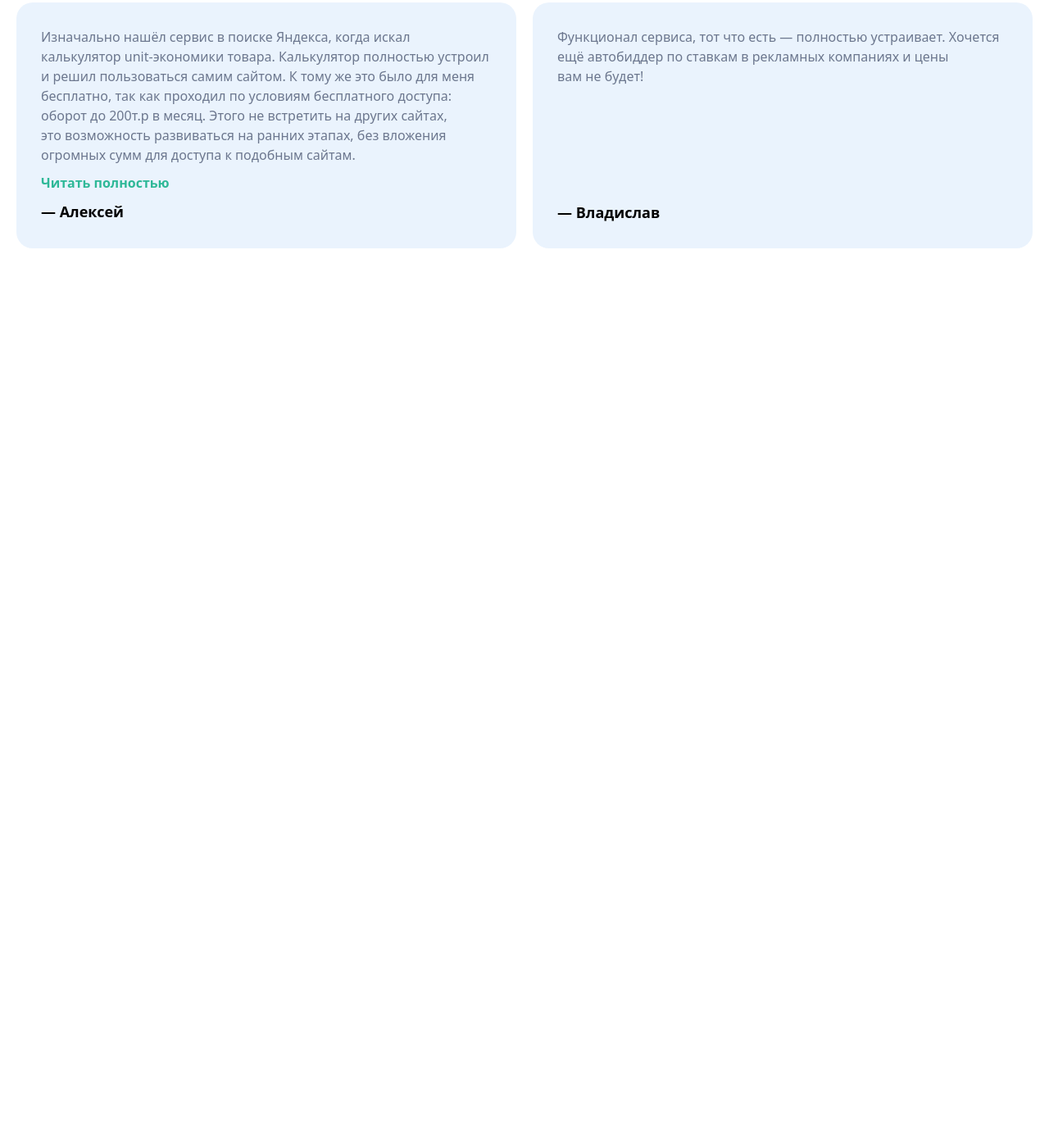
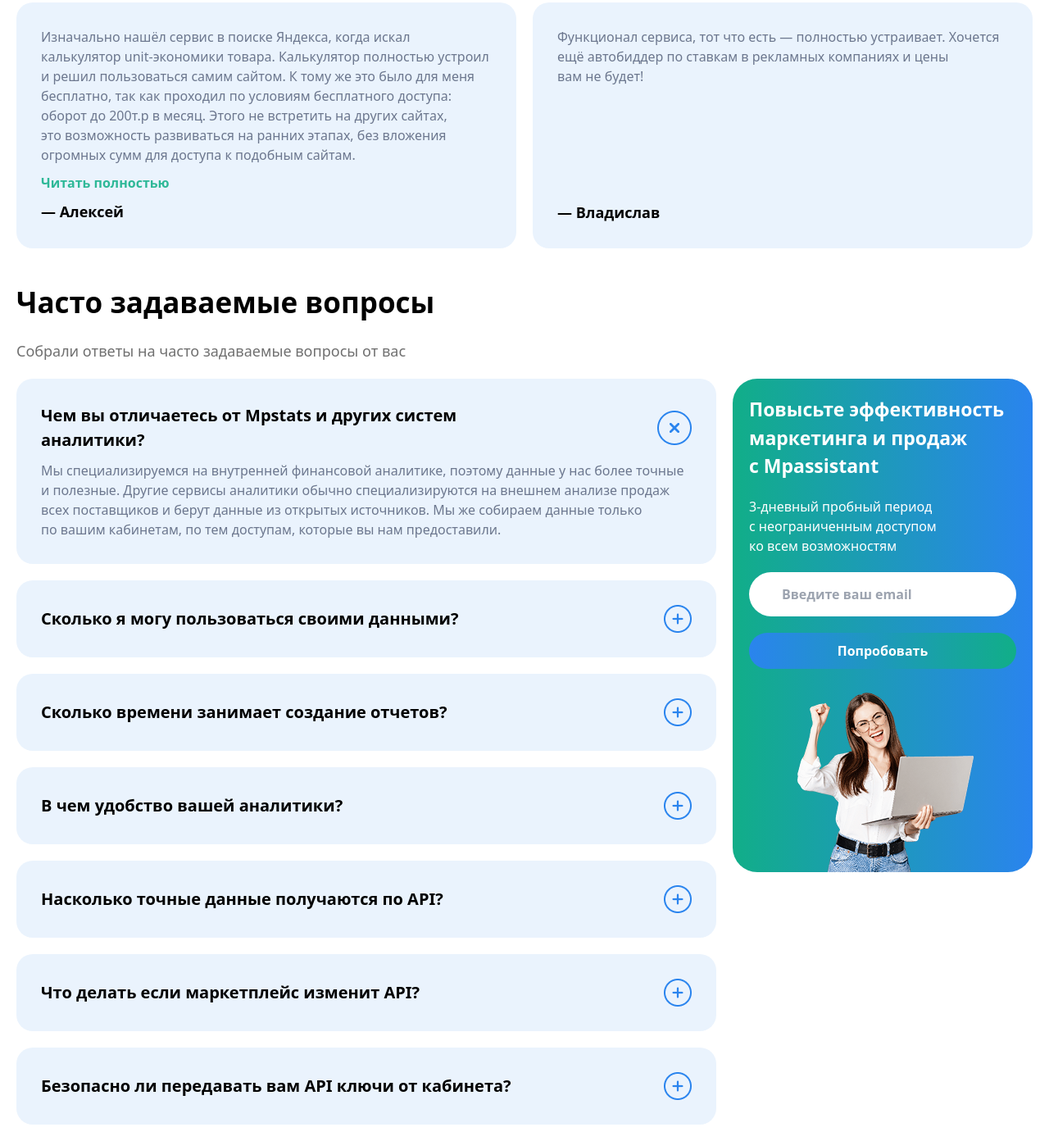
Before and after one commit to MuhammadEvazov/project5, a website: page src/index.html in a window 1280 px wide. Shown: the part 4852-6244 px from the top of the page at 82% size. Before the commit the page ends 5175 px from the top, so only its background shows below. Drawn offline with nearby package versions, Linux system fonts and the light colour scheme; files that its build step writes are made by us from their sources.

Commit message:
eleventh section created successfully

```diff
--- a/src/index.html
+++ b/src/index.html
@@ -335,7 +335,8 @@
                 </div>
             </aside>
             <aside class="flex items-start gap-[20px]">
-                <div class="flex flex-col items-start p-[30px] gap-[10px] bg-[#EAF3FD] rounded-[20px] lg:w-[50%] lg:h-[300px]">
+                <div
+                    class="flex flex-col items-start p-[30px] gap-[10px] bg-[#EAF3FD] rounded-[20px] lg:w-[50%] lg:h-[300px]">
                     <p class="text-[#6C778E]">Изначально нашёл сервис в поиске Яндекса, когда искал калькулятор
                         unit-экономики товара.
                         Калькулятор полностью устроил и решил пользоваться самим сайтом. К тому же это было для меня
@@ -345,7 +346,8 @@
                     <p class="text-[#2EB897] font-[600]">Читать полностью</p>
                     <h3 class="font-[700] text-[18px]">— Алексей</h3>
                 </div>
-                <div class="hidden lg:flex flex-wrap content-between items-start p-[30px] gap-[10px] bg-[#EAF3FD] rounded-[20px] lg:w-[50%] lg:h-[300px]">
+                <div
+                    class="hidden lg:flex flex-wrap content-between items-start p-[30px] gap-[10px] bg-[#EAF3FD] rounded-[20px] lg:w-[50%] lg:h-[300px]">
                     <p class="text-[#6C778E]">Функционал сервиса, тот что есть — полностью устраивает. Хочется
                         ещё автобиддер по ставкам в рекламных компаниях и цены вам не будет!</p>
                     <h3 class="font-[700] text-[18px]">— Владислав</h3>
@@ -354,6 +356,65 @@
             <img class="lg:hidden self-center" src="./Images/Frame 42 (1).png" alt="">
         </section>
 
+        <section class="section11 p-[20px] lg-[w-90%] lg:m-auto lg:max-w-[1300px] flex flex-col items-start gap-[20px]">
+            <h2 class="text-[26px] lg:text-[35px] font-[700]">Часто задаваемые вопросы</h2>
+            <p class="text-[18px] text-[#707070]">Собрали ответы на часто задаваемые вопросы от вас</p>
+            <article class="flex flex-col items-start gap-[20px] lg:flex-row">
+                <aside class="flex flex-col items-start gap-[20px] lg:w-[70%]">
+                    <div class="flex flex-col items-start p-[30px] gap-[10px] bg-[#EAF3FD] rounded-[20px] lg:w-[100%]">
+                        <div class="flex items-center lg:gap-[175px] justify-between">
+                            <h2 class="text-[20px] font-[700]">Чем вы отличаетесь от Mpstats и других систем аналитики?
+                            </h2>
+                            <img src="./Images/Frame 18 (2).png" alt="">
+                        </div>
+                        <p class="text-[#6C778E]">Мы специализируемся на внутренней финансовой аналитике, поэтому данные
+                            у нас более точные
+                            и полезные. Другие сервисы аналитики обычно специализируются на внешнем анализе продаж всех
+                            поставщиков и берут данные из открытых источников. Мы же собираем данные только по вашим
+                            кабинетам, по тем доступам, которые вы нам предоставили.</p>
+                    </div>
+                    <div class="flex items-center justify-between p-[30px] bg-[#EAF3FD] rounded-[20px] lg:w-[100%]">
+                        <h2 class="text-[20px] font-[700]">Сколько я могу пользоваться своими данными?</h2>
+                        <img src="./Images/Frame 18 (3).png" alt="">
+                    </div>
+                    <div class="flex items-center justify-between p-[30px] bg-[#EAF3FD] rounded-[20px] lg:w-[100%]">
+                        <h2 class="text-[20px] font-[700]">Сколько времени занимает создание отчетов?</h2>
+                        <img src="./Images/Frame 18 (3).png" alt="">
+                    </div>
+                    <div class="flex items-center justify-between p-[30px] bg-[#EAF3FD] rounded-[20px] lg:w-[100%]">
+                        <h2 class="text-[20px] font-[700]">В чем удобство вашей аналитики?</h2>
+                        <img src="./Images/Frame 18 (3).png" alt="">
+                    </div>
+                    <div class="flex items-center justify-between p-[30px] bg-[#EAF3FD] rounded-[20px] lg:w-[100%]">
+                        <h2 class="text-[20px] font-[700]">Насколько точные данные получаются по API?</h2>
+                        <img src="./Images/Frame 18 (3).png" alt="">
+                    </div>
+                    <div class="flex items-center justify-between p-[30px] bg-[#EAF3FD] rounded-[20px] lg:w-[100%]">
+                        <h2 class="text-[20px] font-[700]">Что делать если маркетплейс изменит API?</h2>
+                        <img src="./Images/Frame 18 (3).png" alt="">
+                    </div>
+                    <div class="flex items-center justify-between p-[30px] bg-[#EAF3FD] rounded-[20px] lg:w-[100%]">
+                        <h2 class="text-[20px] font-[700]">Безопасно ли передавать вам API ключи от кабинета?</h2>
+                        <img src="./Images/Frame 18 (3).png" alt="">
+                    </div>
+                </aside>
+                <aside
+                    class="flex flex-col items-center bg-gradient-to-r from-[#11AE88] to-[#2A84EE] lg:rounded-[30px] lg:w-[30%]">
+                    <div class="p-[20px] text-[white] flex flex-col items-start gap-[20px]">
+                        <h1 class="text-[23px] text-white font-[900]">Повысьте эффективность маркетинга
+                            и продаж с Mpassistant</h1>
+                        <p>3-дневный пробный период с неограниченным доступом <br> ко всем возможностям</p>
+                        <input class="font-[600] py-[15px] px-[40px] rounded-[30px] w-[100%]" type="email"
+                            placeholder="Введите ваш email">
+                        <button
+                            class="text-[white] w-[100%] font-[600] py-[15px] lg:py-[10px] px-[40px] bg-gradient-to-r from-[#2A84EE] to-[#11AE88] rounded-[30px]">Попробовать</button>
+                    </div>
+                    <img src="./Images/[removal 5.png" alt="">
+                </aside>
+            </article>
+
+        </section>
+
     </main>
 </body>
 
```
Also changed, not shown: src/Images/Frame 18 (2).png (added), src/Images/Frame 18 (3).png (added), src/Images/[removal 5.png (added).
